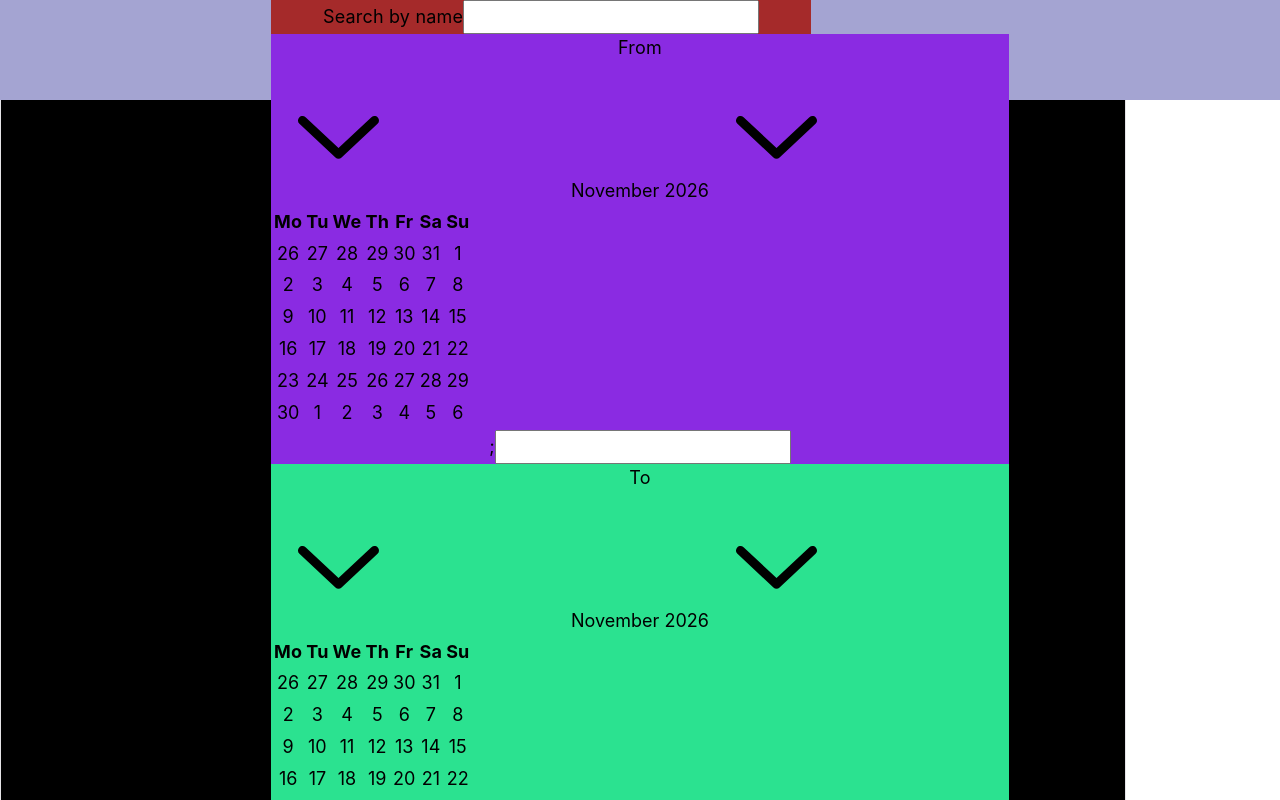
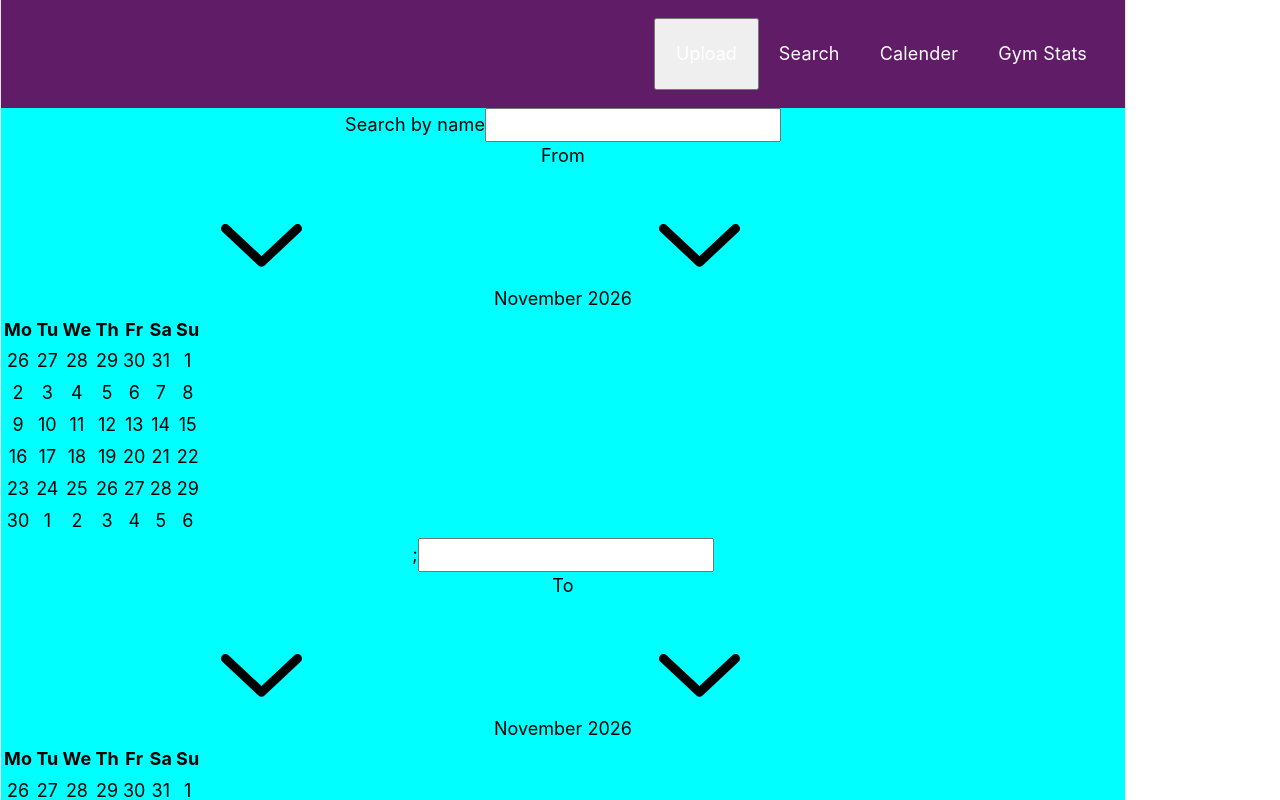
Before and after one commit to chasedye/MDG_Web_App, a Vue app: page /search in a window 1280 px wide. Shown: the top 800 px of the page. Built offline with nearby package versions, Linux system fonts and the light colour scheme.

Commit message:
Implemented global and module css
 - researched for a long time and learned how to use multiple classnames when one is a module

 - video search page extends page

 - nav bar back to purple

```diff
--- a/src/App.tsx
+++ b/src/App.tsx
@@ -2,17 +2,17 @@ import NavBar from "./components/NavBar/AdminNavBar"
 import VideoSearchPage from "./pages/VideoSearchPage/VideoSearchPage";
 import '@mantine/core/styles.css'
 import { MantineProvider } from "@mantine/core";
-import "./assets/App.css"
+import './assets/App.css';
 
 function App() {
 
   return (
-    <main>
+    <div className="container">
       <MantineProvider>
-      <NavBar />
-      <VideoSearchPage />
+        <NavBar />
+        <VideoSearchPage />
       </MantineProvider>
-    </main>
+    </div>
   );
 }
 
--- a/src/assets/app.css
+++ b/src/assets/app.css
@@ -3,17 +3,25 @@ html, body, #root {
   margin: 0;
 }
 
-main {
-  display: flex;
-  flex-direction: column;
-  height: 100vh;
+:root {
+  --mdg-dark-purple: #601c67;
+  --mdg-light-purple: #925798;
+}
+
+.container {
+  display: grid;
+  grid-template-rows: auto 1fr;
+  min-height: 100%;
+  justify-items: stretch;
 }
 
 .page{
-    flex: 1 1 auto;
-    min-height: 0;
-    overflow-y: auto;
-    width: 100%;
-    box-sizing: border-box;
-    background-color: black;
+    display: flex;
+    flex-direction: column;
+    min-height: 100px;
+    grid-row: 2;
 }
+
+.navbar {
+  grid-row: 1;
+}
--- a/src/components/NavBar/AdminNavBar.tsx
+++ b/src/components/NavBar/AdminNavBar.tsx
@@ -1,32 +1,32 @@
-import "./NavBar.modules.css"
+import styles from "./NavBar.module.css";
 
 
 const Navbar = () => {
     return (
-        <nav className="navbar">
-            <div className="navbar-center">
+        <nav id="NavBar">
+            <div  className={`navbar ${styles.navbar}`} >
 
-                <ul className="nav-links">
+                <button className={`${styles['nav-links']}`}>
                     <li>
-                        <a className="nav-links" href="/upload">Upload</a>
+                        <a className={`${styles['nav-links']}`} href="/upload">Upload</a>
+                    </li>
+                </button>
+
+                <ul className={`${styles['nav-links']}`}>
+                    <li>
+                        <a className={`${styles['nav-links']}`} href="/search">Search</a>
                     </li>
                 </ul>
 
-                <ul className="nav-links">
+                <ul className={`${styles['nav-links']}`}>
                     <li>
-                        <a className="nav-links" href="/search">Search</a>
+                        <a className={`${styles['nav-links']}`} href="/calendar">Calender</a>
                     </li>
                 </ul>
 
-                <ul className="nav-links">
+                <ul className={`${styles['nav-links']}`}>
                     <li>
-                        <a className="nav-links" href="/calendar">Calender</a>
-                    </li>
-                </ul>
-
-                <ul className="nav-links">
-                    <li>
-                        <a className="nav-links" href="/stats">Gym Stats</a>
+                        <a className={`${styles['nav-links']}`}href="/stats">Gym Stats</a>
                     </li>
                 </ul>
             </div>
--- a/src/components/NavBar/NavBar.modules.css
+++ b/src/components/NavBar/NavBar.module.css
@@ -4,24 +4,26 @@
     box-sizing: border-box;
     display: flex;
     align-items: center;
-    background-color: #333333;
-    color: #fff;
+    background-color: var(--mdg-dark-purple);
     justify-content: flex-end;
     padding: 1rem;
-}
-
-.navbar-center {
-    display: flex;
 }
 
 .nav-links {
     display: flex;
     list-style-type: none;
-    margin: 0;
-    padding: 10;
+    margin: 0px;
+    padding: 10px;
+}
+
+
+
+.nav-links button:hover {
+    background-color: var(--mdg-light-purple);
 }
 
 .nav-links a {
     color: white;
     text-decoration: none;
+    border: none;
 }
--- /dev/null
+++ b/src/components/VideoSearchBar/VideoSearchBar.module.css
@@ -0,0 +1,37 @@
+
+.searchBar {
+    background-color: rgb(192, 192, 237);
+    display: grid;
+    grid-template-columns: 3fr 2f 1fr;
+    grid-row: auto;
+}
+
+
+.inputBox {
+    grid-column: 1;
+    display: flex;
+    width: 30em;
+    background-color: brown;
+}
+
+.filter {
+    grid-column: 2;
+}
+
+.startInput {
+    grid-column: 1;
+    display: flex;
+    background-color: blueviolet;
+    height: 50%;
+}
+
+.endInput {
+    grid-column: 2;
+    display: flex;
+    background-color: rgb(43, 226, 144);
+}
+
+.searchBtn {
+    grid-column: 3;
+    display: flex;
+}
--- a/src/components/VideoSearchBar/VideoSearchBar.modules.css
+++ /dev/null
@@ -1,44 +0,0 @@
-
-
-
-
-.searchBar {
-    position: fixed;
-    top: 0;
-    left: 0;
-    width: 100%;
-    height: 100px;
-    background-color: rgb(164, 164, 210);
-
-    display: flex;
-    justify-content: center;
-    align-items: flex-start;
-
-}
-
- .inputBox {
-        width: 30em;
-
-
-        background-color: brown;
-    }
-
-    .filter {
-        flex: 1;
-        background-color: rgb(139, 187, 35);
-
-
-    }
-
-    .filter .startInput {
-        background-color: blueviolet;
-        height: 50%;
-    }
-
-    .filter .endInput {
-        background-color: rgb(43, 226, 144);
-    }
-
-    .searchBtn {
-
-    }
--- a/src/components/VideoSearchBar/VideoSearchBar.tsx
+++ b/src/components/VideoSearchBar/VideoSearchBar.tsx
@@ -1,6 +1,6 @@
 import { useState } from 'react';
 import { DatePicker } from '@mantine/dates';
-import "./VideoSearchBar.modules.css"
+import "./VideoSearchBar.module.css"
 
 export interface Query {
     start_date?: string | null;
@@ -39,26 +39,26 @@ export default function SearchBar({ onSearch } : SearchBarProps) {
     return(
         <section className="searchBar">
             <form onSubmit={handleSubmit}>
-                <div className='inputBox'>
+                <div className='searchbar inputBox'>
                     <label >
                         Search by name<input value={searchName} onChange={(e) => setSearchName(e.target.value)} name="searchName" />
                     </label>
                 </div>
-                <div className='filter'>
-                    <div className='startInput'>
+                <div className='searchbar filter'>
+                    <div className='searchbar filter startInput'>
                         <label>
-                            From<DatePicker className='startDate' allowDeselect value={startDate} onChange={setStartDate} />;
+                            From<DatePicker allowDeselect value={startDate} onChange={setStartDate} />;
                             <input name="startDate" />
                         </label>
                     </div>
-                    <div className='endInput'>
+                    <div className='searchbar filter endInput'>
                         <label>
-                            To<DatePicker className='endDate' allowDeselect value={endDate} onChange={setEndDate} />;
+                            To<DatePicker  allowDeselect value={endDate} onChange={setEndDate} />;
                             <input name='endDate' />
                         </label>
                     </div>
                 </div>
-                <button type="submit" className="searchBtn" onSubmit={handleSubmit}>Submit</button>
+                <button type="submit" className="searchbar searchBtn" onSubmit={handleSubmit}>Submit</button>
             </form>
         </section>
     )
--- /dev/null
+++ b/src/pages/VideoSearchPage/VideoSearchPage.module.css
@@ -0,0 +1,5 @@
+
+.videoSearchPage {
+    background-color: aqua;
+
+}
--- a/src/pages/VideoSearchPage/VideoSearchPage.tsx
+++ b/src/pages/VideoSearchPage/VideoSearchPage.tsx
@@ -1,7 +1,7 @@
 import type {videoProps} from "../../components/VideoObject/VideoObject"
 import VideoSearchResults from "../../components/VideoSearchResults/VideoSearchResults";
 import SearchBar, { type Query } from "../../components/VideoSearchBar/VideoSearchBar"
-import "./VideoSearchPage.modules.css"
+import styles from "./VideoSearchPage.module.css"
 import { useState } from "react";
 
 
@@ -35,7 +35,7 @@ export default function VideoSearchPage() {
     }
 
     return(
-        <section className="page">
+        <section className={`page ${styles.videoSearchPage}`}>
             <SearchBar onSearch={handleQuery} />
             <VideoSearchResults searchResults={results}/>
         </section>
--- /dev/null
+++ b/src/vite-env.d.ts
@@ -0,0 +1 @@
+/// <reference types="vite/client" />
```
Also changed, not shown: src/pages/VideoSearchPage/VideoSearchPage.modules.css (deleted).
